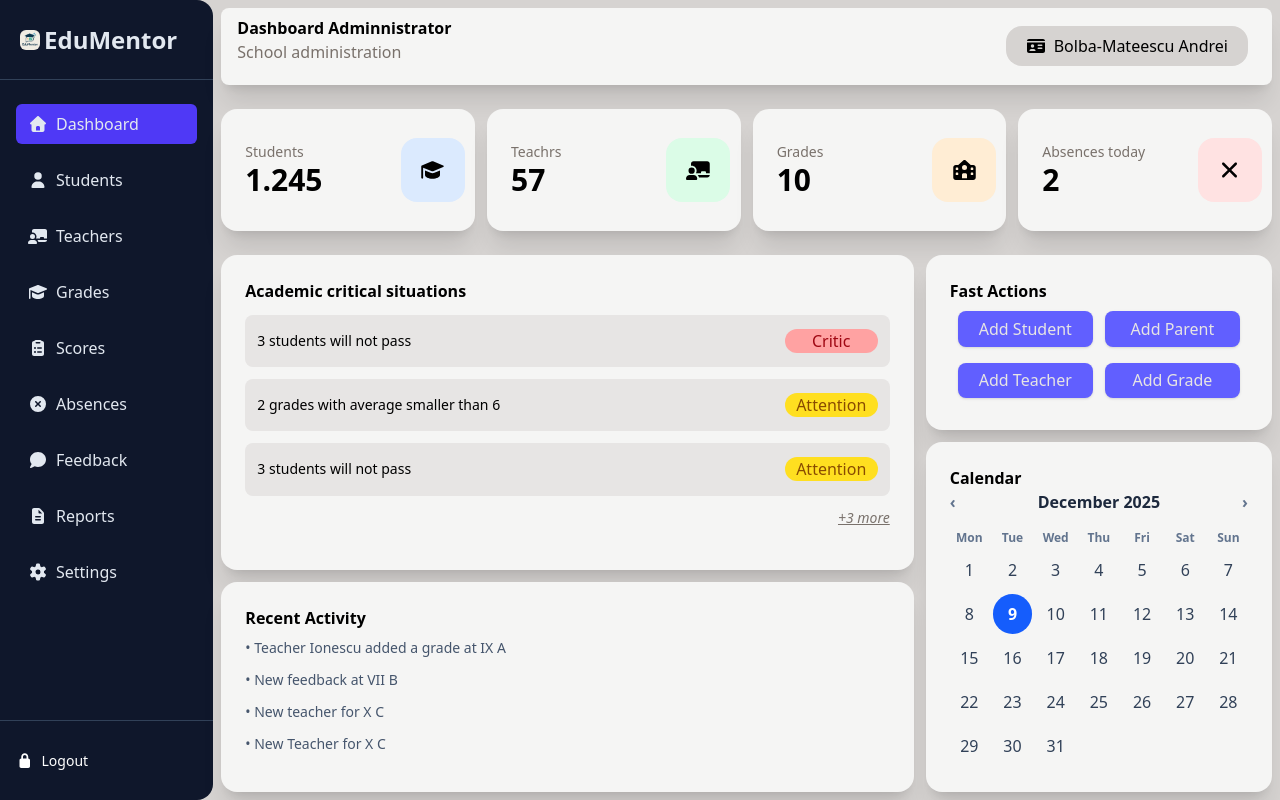
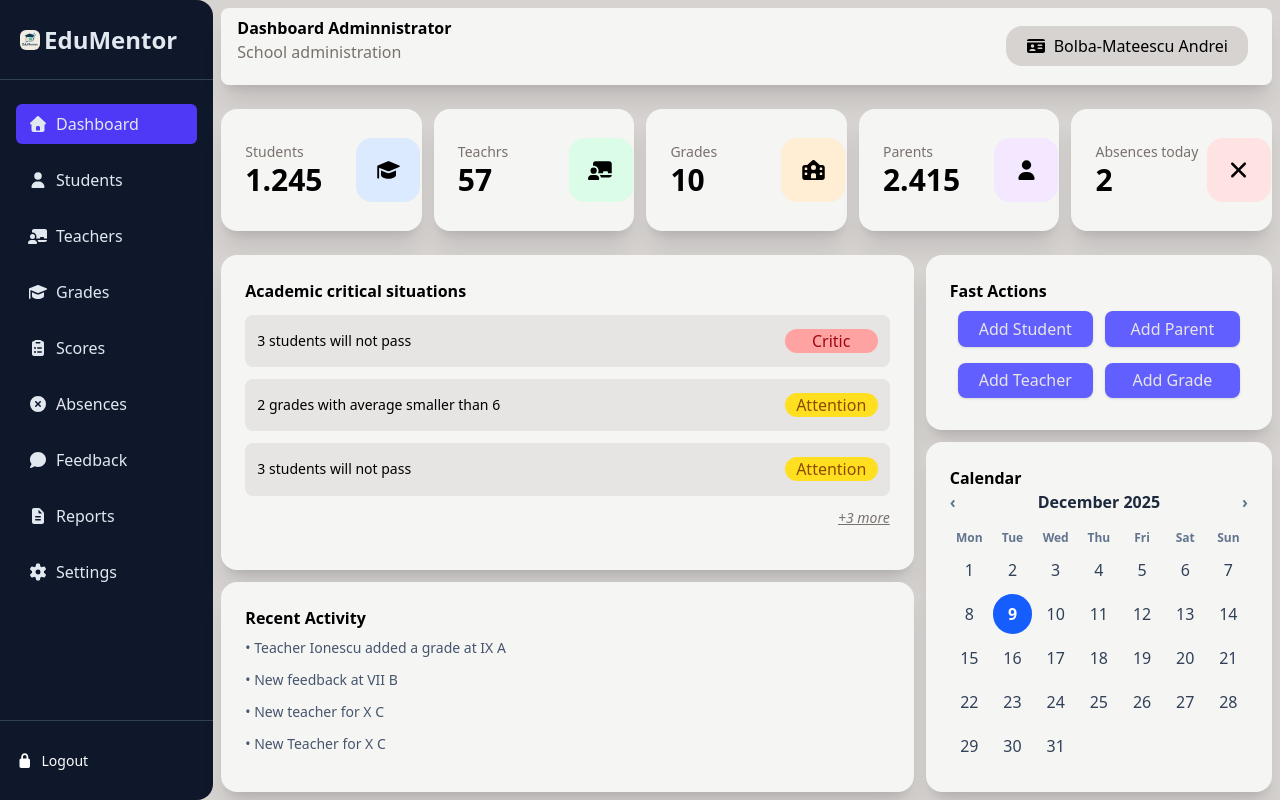
Before and after one commit to BobiMediaNetwork/EduMentor.WEB, a React (Vite) app: page /home in a window 1280 px wide. Built offline with nearby package versions, Linux system fonts and the light colour scheme.

Commit message:
EDU-16 - add: fifth card

```diff
--- a/src/components/dashboard/main/Main.jsx
+++ b/src/components/dashboard/main/Main.jsx
@@ -1,5 +1,5 @@
 import {MainTitle} from "./cards/MainTitle.jsx";
-import {faChalkboardTeacher, faClose, faGraduationCap, faSchool} from "@fortawesome/free-solid-svg-icons";
+import {faChalkboardTeacher, faClose, faGraduationCap, faSchool, faUser} from "@fortawesome/free-solid-svg-icons";
 import {StatisticsCard} from "./cards/StatisticsCard.jsx";
 import {AcademicSituation} from "./cards/AcademicSituation.jsx";
 import {FastAction} from "./cards/FastActions.jsx";
@@ -7,14 +7,16 @@ import {DashboardCalendar} from "./cards/DashboardCalendar.jsx";
 import {RecentActivity} from "./cards/RecentActivity.jsx";
 
 export function Main() {
+
     return (
         <div className="h-full w-5/6 p-2 flex flex-col gap-2">
             <MainTitle role="Adminnistrator" subText="School administration"/>
             <div className="h-2/10 w-full py-4 gap-3 flex items-center justify-center">
-                <StatisticsCard mainText="Students" number="1245" icon={faGraduationCap} bgColor="bg-blue-100"/>
-                <StatisticsCard mainText="Teachrs" number="57" icon={faChalkboardTeacher} bgColor="bg-green-100"/>
-                <StatisticsCard mainText="Grades" number="10" icon={faSchool} bgColor="bg-orange-100"/>
-                <StatisticsCard mainText="Absences today" number="2" icon={faClose} bgColor="bg-red-100"/>
+                <StatisticsCard mainText="Students" number="1245" icon={faGraduationCap} bgColor="bg-blue-100" className="w-1/5"/>
+                <StatisticsCard mainText="Teachrs" number="57" icon={faChalkboardTeacher} bgColor="bg-green-100" className="w-1/5"/>
+                <StatisticsCard mainText="Grades" number="10" icon={faSchool} bgColor="bg-orange-100" className="w-1/5"/>
+                <StatisticsCard mainText="Parents" number="2415" icon={faUser} bgColor="bg-purple-100" className="w-1/5"/>
+                <StatisticsCard mainText="Absences today" number="2" icon={faClose} bgColor="bg-red-100" className="w-1/5"/>
             </div>
             <div className="h-7/10 w-full flex gap-3">
                 <div className="w-2/3 h-full flex flex-col gap-3">
--- /dev/null
+++ b/src/components/dashboard/main/cards/StaticticsRow.jsx
@@ -0,0 +1,17 @@
+import {StatisticsCard} from "./StatisticsCard.jsx";
+import {faChalkboardTeacher, faClose, faGraduationCap, faSchool, faUser} from "@fortawesome/free-solid-svg-icons";
+
+export function StaticticsRow() {
+    const width = "1/5"
+    return (
+        <div className="h-2/10 w-full py-4 gap-3 flex items-center justify-center">
+            <StatisticsCard mainText="Students" number="1245" icon={faGraduationCap} bgColor="bg-blue-100"
+                            className={width}/>
+            <StatisticsCard mainText="Teachrs" number="57" icon={faChalkboardTeacher} bgColor="bg-green-100"
+                            className={width}/>
+            <StatisticsCard mainText="Grades" number="10" icon={faSchool} bgColor="bg-orange-100" className={width}/>
+            <StatisticsCard mainText="Parents" number="2415" icon={faUser} bgColor="bg-purple-100" className={width}/>
+            <StatisticsCard mainText="Absences today" number="2" icon={faClose} bgColor="bg-red-100" className={width}/>
+        </div>
+    )
+}
--- a/src/components/dashboard/main/cards/StatisticsCard.jsx
+++ b/src/components/dashboard/main/cards/StatisticsCard.jsx
@@ -1,8 +1,8 @@
 import {FontAwesomeIcon} from "@fortawesome/react-fontawesome";
 
-export function StatisticsCard({mainText, number, icon, bgColor}){
+export function StatisticsCard({mainText, number, icon, bgColor, className}) {
     return (
-        <div className="bg-stone-100 h-full w-1/4 rounded-2xl shadow-xl flex">
+        <div className={"bg-stone-100 h-full rounded-2xl shadow-xl flex " + className}>
             <div className="h-full w-4/6 flex flex-col justify-center pl-6">
                 <p className="text-sm text-stone-500">{mainText}</p>
                 <h1 className="font-bold text-3xl">{new Intl.NumberFormat('ro-RO').format(number)}</h1>
```
